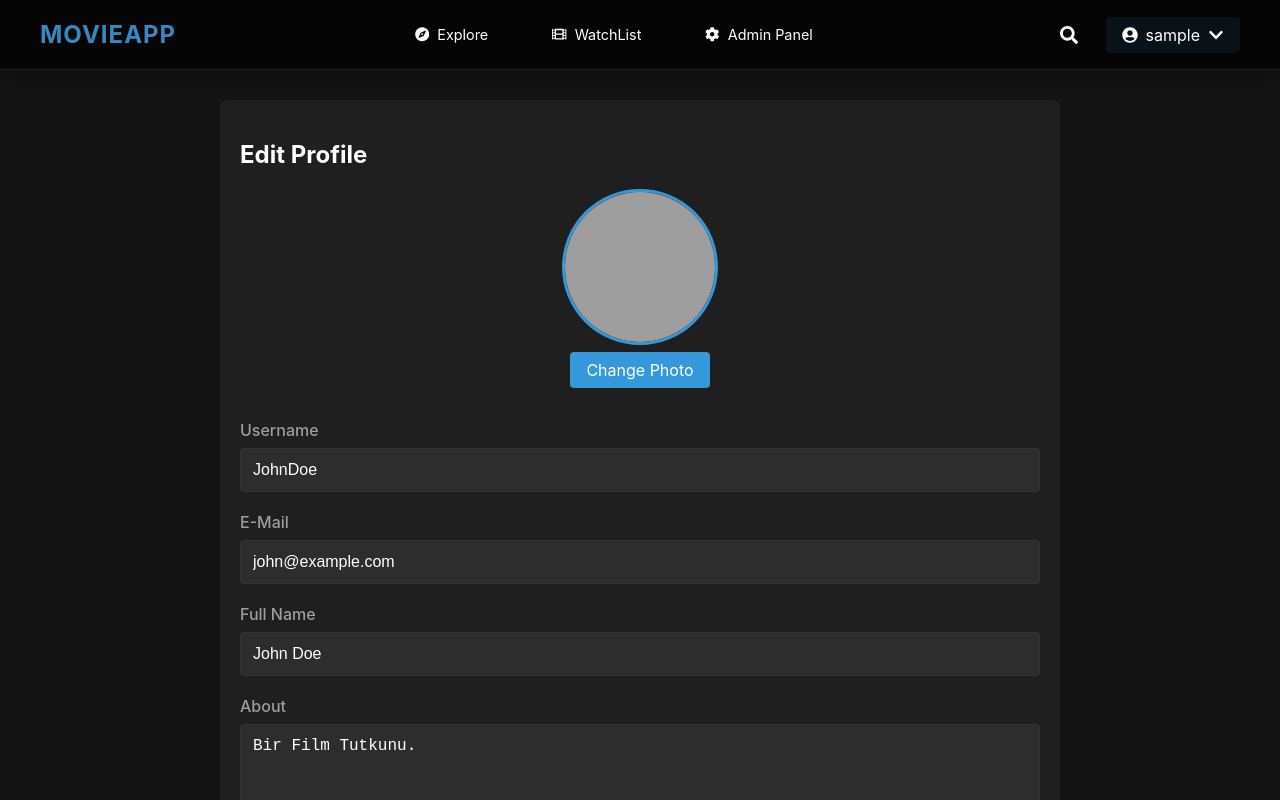
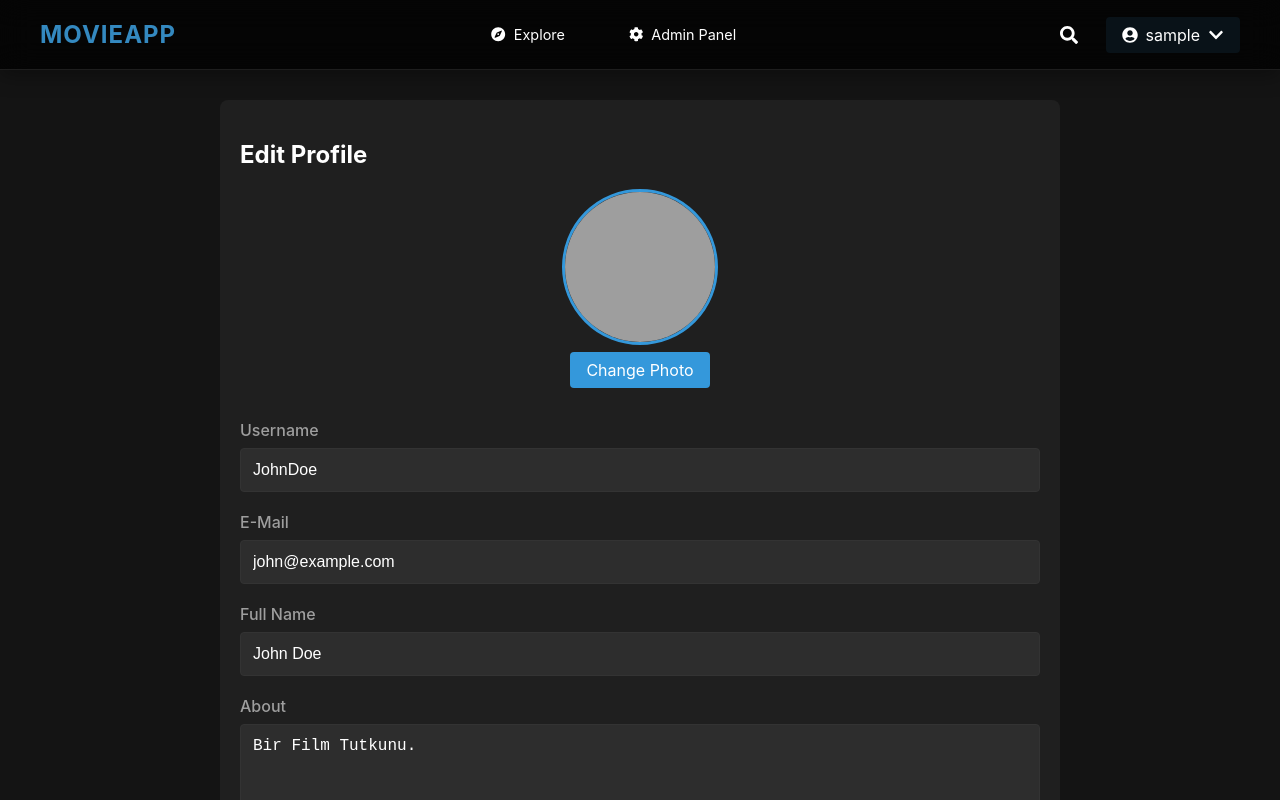
Before and after one commit to yigitbickici/Movie_Tracking_System, a React (Create React App) app in the folder frontend/: page /profile/edit in a window 1280 px wide. Shown: the top 800 px of the page. Built offline with nearby package versions, Linux system fonts and the light colour scheme; sample sign-in values are in the browser's storage; grey boxes are pictures that could not be loaded.

Commit message:
admin panelindeki watchlist kaldırıldı

```diff
--- a/frontend/src/components/Navbar.jsx
+++ b/frontend/src/components/Navbar.jsx
@@ -50,7 +50,24 @@ const Navbar = () => {
                 </div>
 
                 <div className="nav-links">
-                    {userType === 'editor' ? (
+                    {userType === 'admin' ? (
+                        <>
+                            <Link
+                                to="/explore"
+                                className={`nav-link ${location.pathname === '/explore' ? 'active' : ''}`}
+                            >
+                                <FaCompass />
+                                <span>Explore</span>
+                            </Link>
+                            <Link
+                                to="/admin"
+                                className={`nav-link ${location.pathname === '/admin' ? 'active' : ''}`}
+                            >
+                                <FaCog />
+                                <span>Admin Panel</span>
+                            </Link>
+                        </>
+                    ) : userType === 'editor' ? (
                         <>
                             <Link
                                 to="/explore"
@@ -83,15 +100,6 @@ const Navbar = () => {
                                 <FaFilm />
                                 <span>WatchList</span>
                             </Link>
-                            {userType === 'admin' && (
-                                <Link
-                                    to="/admin"
-                                    className={`nav-link ${location.pathname === '/admin' ? 'active' : ''}`}
-                                >
-                                    <FaCog />
-                                    <span>Admin Panel</span>
-                                </Link>
-                            )}
                         </>
                     )}
                 </div>
@@ -145,7 +153,7 @@ const Navbar = () => {
 
                         {showProfileMenu && (
                             <div className="profile-dropdown">
-                                {userType !== 'editor' && (
+                                {userType !== 'editor' && userType !=='admin' && (
                                     <Link to="/profile" className="dropdown-item">
                                         <FaUser />
                                         <span>Profile</span>
```
